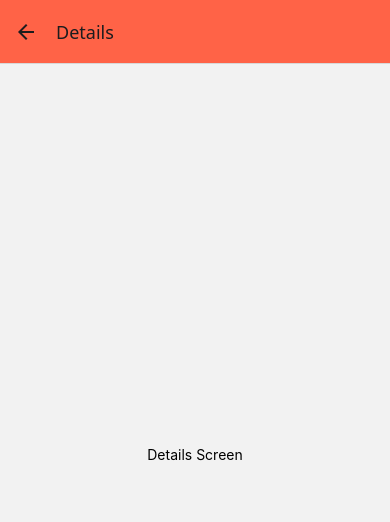
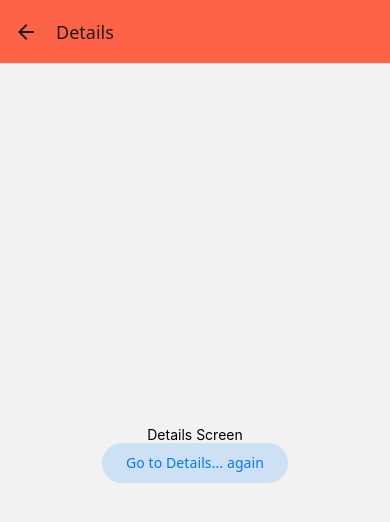
Before and after one commit to rel-exe/appdev2, a React Native app in the folder react-native-navigation/: screen / in a window 390 px wide. Both pictures are taken after a click on the button "Go to Details". Shown: the top 522 px of the page. Built offline with nearby package versions, Linux system fonts and the light colour scheme.

Commit message:
Done with navigate to a screen multiple times section

```diff
--- a/react-native-navigation/App.tsx
+++ b/react-native-navigation/App.tsx
@@ -21,12 +21,18 @@ function HomeScreen() {
 
 
 function DetailsScreen() {
+  const navigation = useNavigation();
+
   return (
     <View style={{ flex: 1, alignItems: 'center', justifyContent: 'center' }}>
       <Text>Details Screen</Text>
+      <Button onPress={() => navigation.push('Details')}>
+        Go to Details... again
+      </Button>
     </View>
   );
 }
+
 
 const RootStack = createNativeStackNavigator({
   initialRouteName: 'Home',
```
